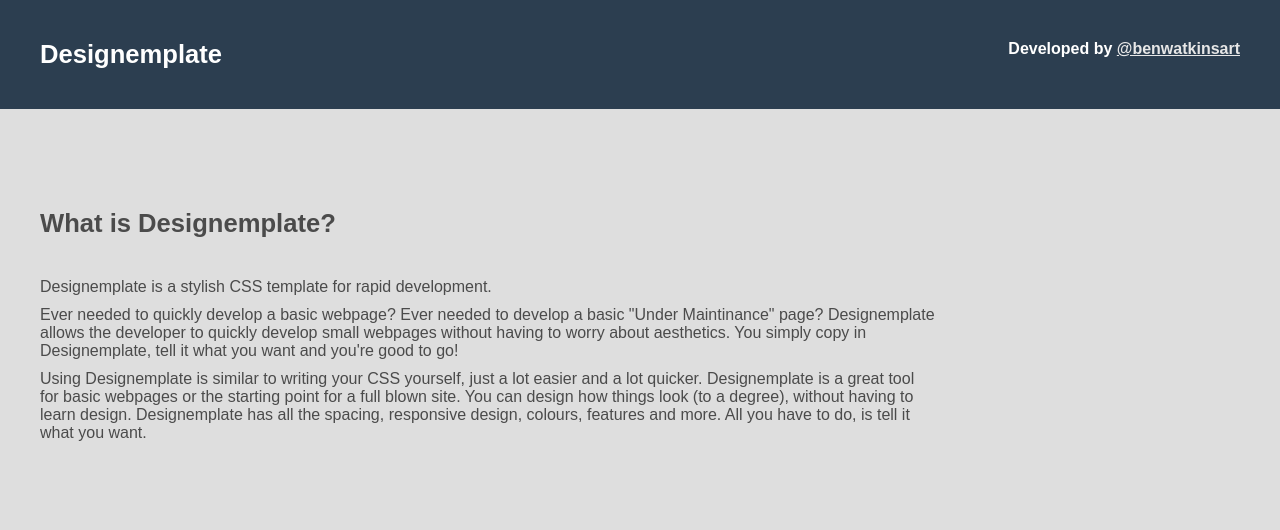
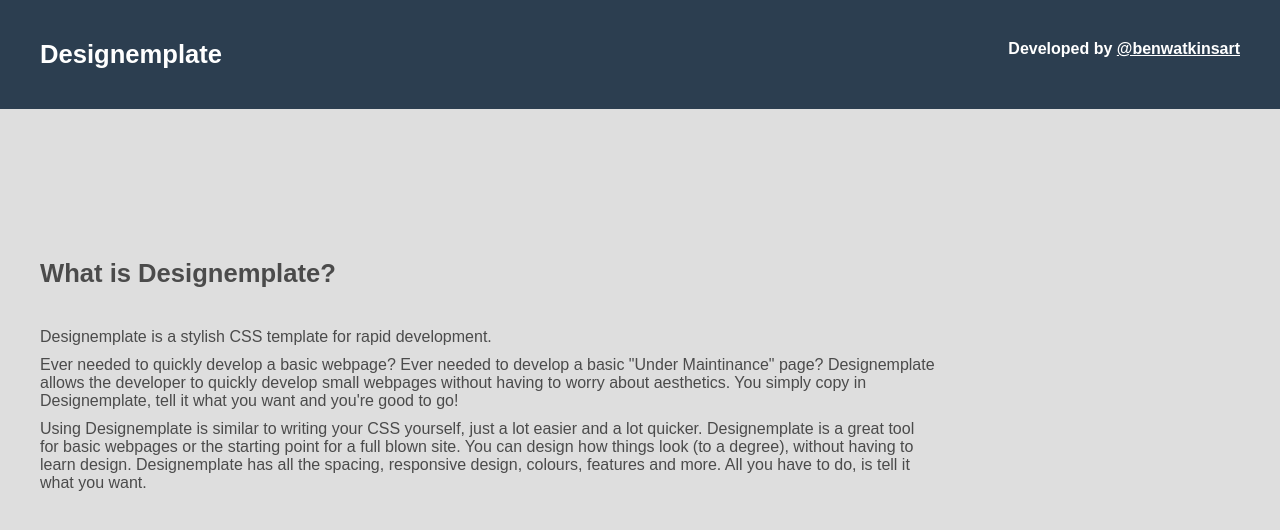
Before and after one commit to anshdeb/Designemplate, a plain HTML site: page index.html in a window 1280 px wide. Drawn offline with Linux system fonts and the light colour scheme; a web font is replaced by a local one.

Commit message:
Increased padding on lines 78 and 79

```diff
--- a/designemplate.css
+++ b/designemplate.css
@@ -28,7 +28,7 @@ Basic
 */
 
 *{
-	margin:0;
+	margin: 0;
 	padding: 0;
 }
 
@@ -75,8 +75,8 @@ p{
 }
 
 .details{
-	padding-bottom:100px;
-	padding-top:100px;
+	padding-bottom:150px;
+	padding-top:150px;
 }
 
 /*
@@ -96,8 +96,8 @@ Font styles and weights
 	font-weight: bolder;
 }
 
-.light{
-	font-style: lighter;
+.lighter{
+	font-weight: lighter;
 }
 
 /*
@@ -207,7 +207,7 @@ Font Colours
 	color: #c4c4c4;
 }
 
-.font-nearwhite, .font-white a{
+.font-nearwhite, .font-nearwhite a{
 	color: #e7e7e7;
 }
 
```
